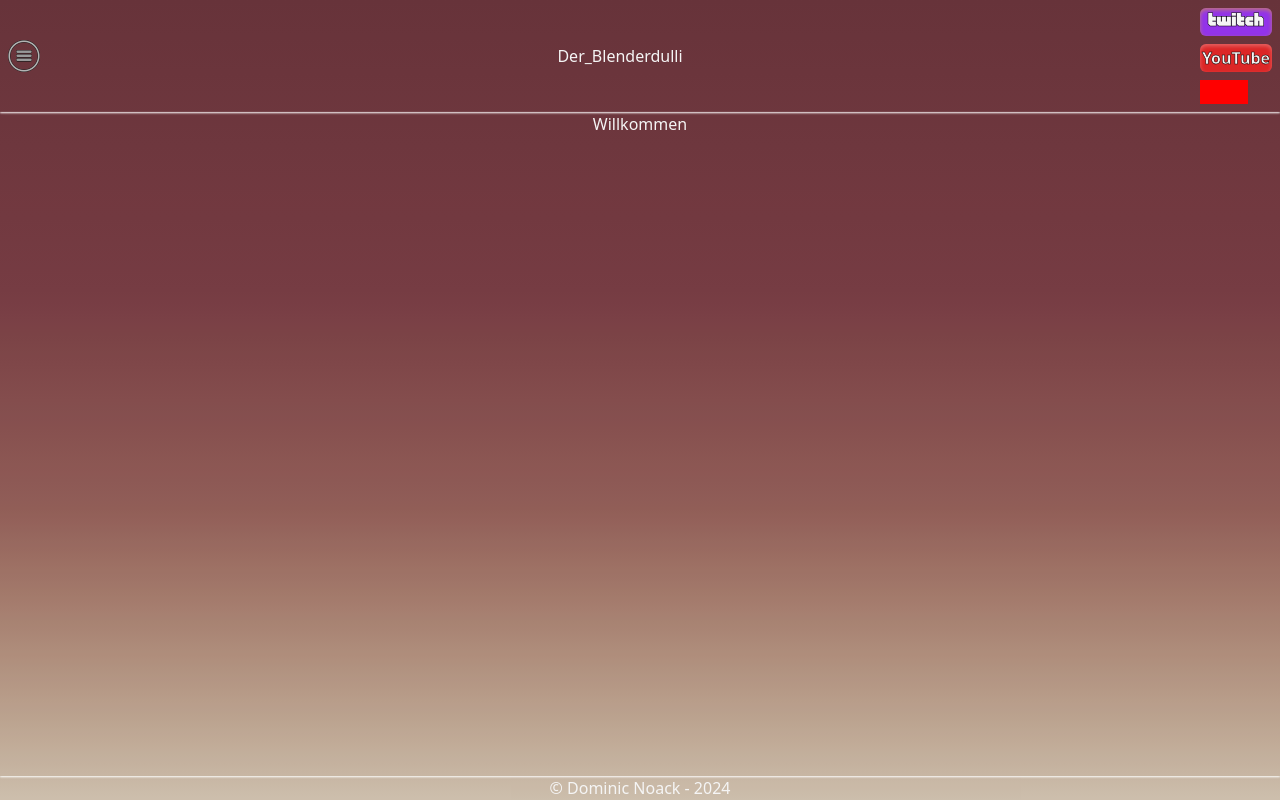
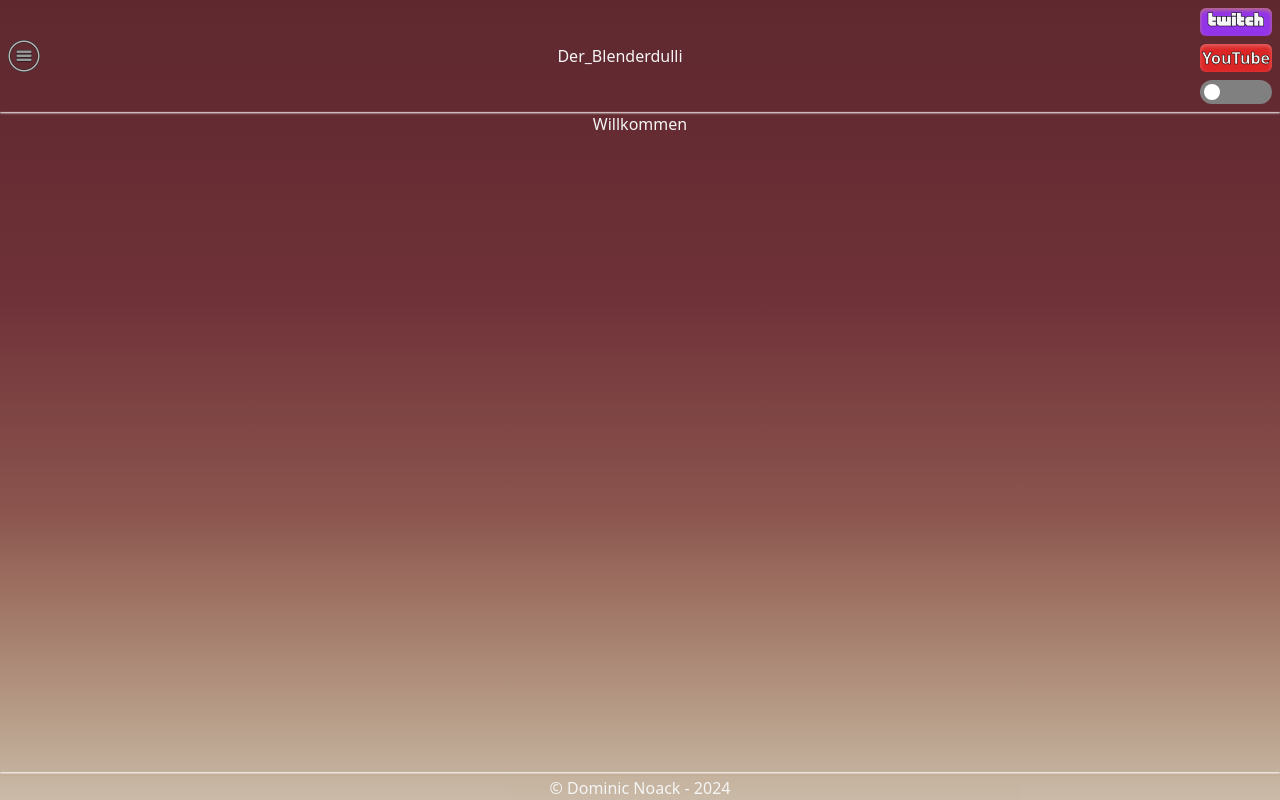
Before and after one commit to Klimperklaus/dome, a React (Vite) app: page / in a window 1280 px wide. Built offline with nearby package versions, Linux system fonts and the light colour scheme.

Commit message:
navbar improvement

```diff
--- a/src/components/Layout.css
+++ b/src/components/Layout.css
@@ -1,3 +1,3 @@
 main {
-  height: calc(100dvh - 8.5rem);
+  height: calc(100dvh - 8.75rem);
 }
--- a/src/components/Layout.jsx
+++ b/src/components/Layout.jsx
@@ -7,13 +7,13 @@ import "./Layout.css";
 function Layout() {
   return (
     <>
-      <header className="top-0 w-full bg-white/10 shadow-sm shadow-white flex justify-between items-center py-1 px-2">
+      <header className="top-0 w-full bg-white/5 shadow-sm shadow-white flex justify-between items-center py-1 px-2">
         <Navbar />
       </header>
-      <main className="top-28 px-3 fixed w-full bg-white/10 overflow-auto shadow-sm shadow-white flex justify-center items-center landscape:items-start">
+      <main className="top-29 px-3 fixed w-full bg-white/5 overflow-auto shadow-sm shadow-white flex justify-center items-center landscape:items-start">
         <Outlet />
       </main>
-      <footer className="bottom-0 fixed w-full text-center bg-white/10">
+      <footer className="bottom-0 fixed w-full text-center bg-white/5">
         <Footer />
       </footer>
     </>
--- a/src/components/Navbar.css
+++ b/src/components/Navbar.css
@@ -11,7 +11,7 @@
 .dropdown-content {
   display: none;
   position: absolute;
-  margin-top: 0.8rem;
+  margin-top: 2.2rem;
   width: 130px;
   z-index: 1;
 }
@@ -37,12 +37,6 @@
   display: block;
 }
 
-.slider {
-  width: 48px;
-  height: 24px;
-  background-color: red;
-}
-
 .twitch-text {
   font-family: twitchy;
   -webkit-text-stroke: 0.5px black;
@@ -51,3 +45,46 @@
 .yt-text {
   -webkit-text-stroke: 0.5px black;
 }
+
+/* Feed slider */
+
+.switch {
+  position: relative;
+  width: 72px;
+  height: 24px;
+}
+
+.switch input {
+  opacity: 0;
+  width: 0;
+  height: 0;
+}
+
+.slider {
+  position: absolute;
+  background-color: grey;
+  top: 0;
+  left: 0;
+  right: 0;
+  bottom: 0;
+  transition: 0.5s;
+}
+
+.slider::before {
+  position: absolute;
+  content: "";
+  height: 16px;
+  width: 16px;
+  left: 4px;
+  bottom: 4px;
+  background-color: white;
+  transition: 0.5s;
+}
+
+input:checked + .slider {
+  background-color: green;
+}
+
+input:checked + .slider::before {
+  transform: translateX(48px);
+}
--- a/src/components/Navbar.jsx
+++ b/src/components/Navbar.jsx
@@ -39,12 +39,15 @@ function Navbar() {
         </a>
         <a
           className="yt-text bg-red-600 rounded-md py-0.5 font-bold shadow-inner shadow-white/30"
-          href="#"
+          href="https://www.youtube.com/@der_blenderdulli"
           target="_blank"
         >
           YouTube
         </a>
-        <div className="slider"></div>
+        <label className="switch">
+          <input type="checkbox" />
+          <span className="slider rounded-full before:rounded-full"></span>
+        </label>
       </div>
     </>
   );
```
